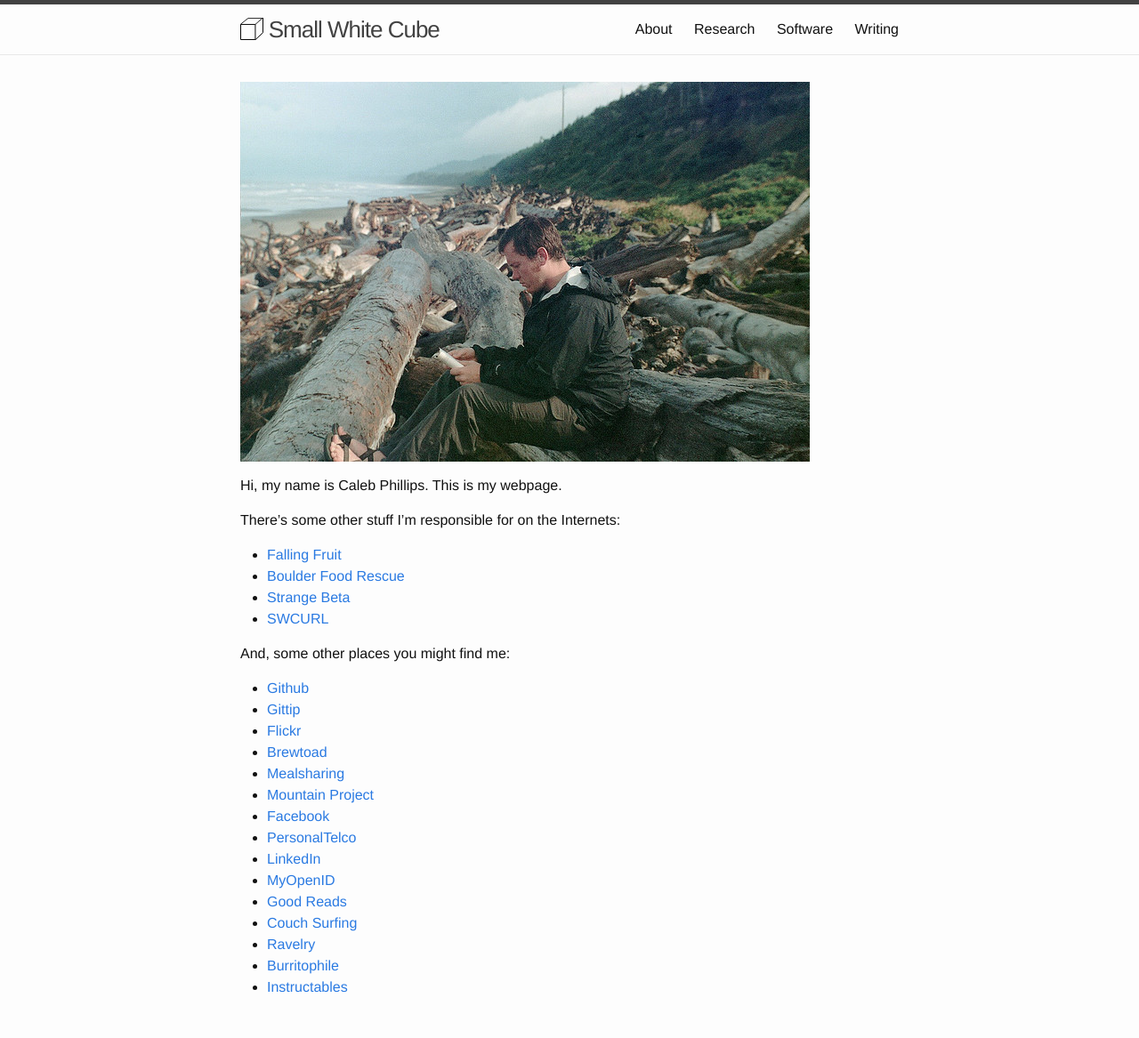
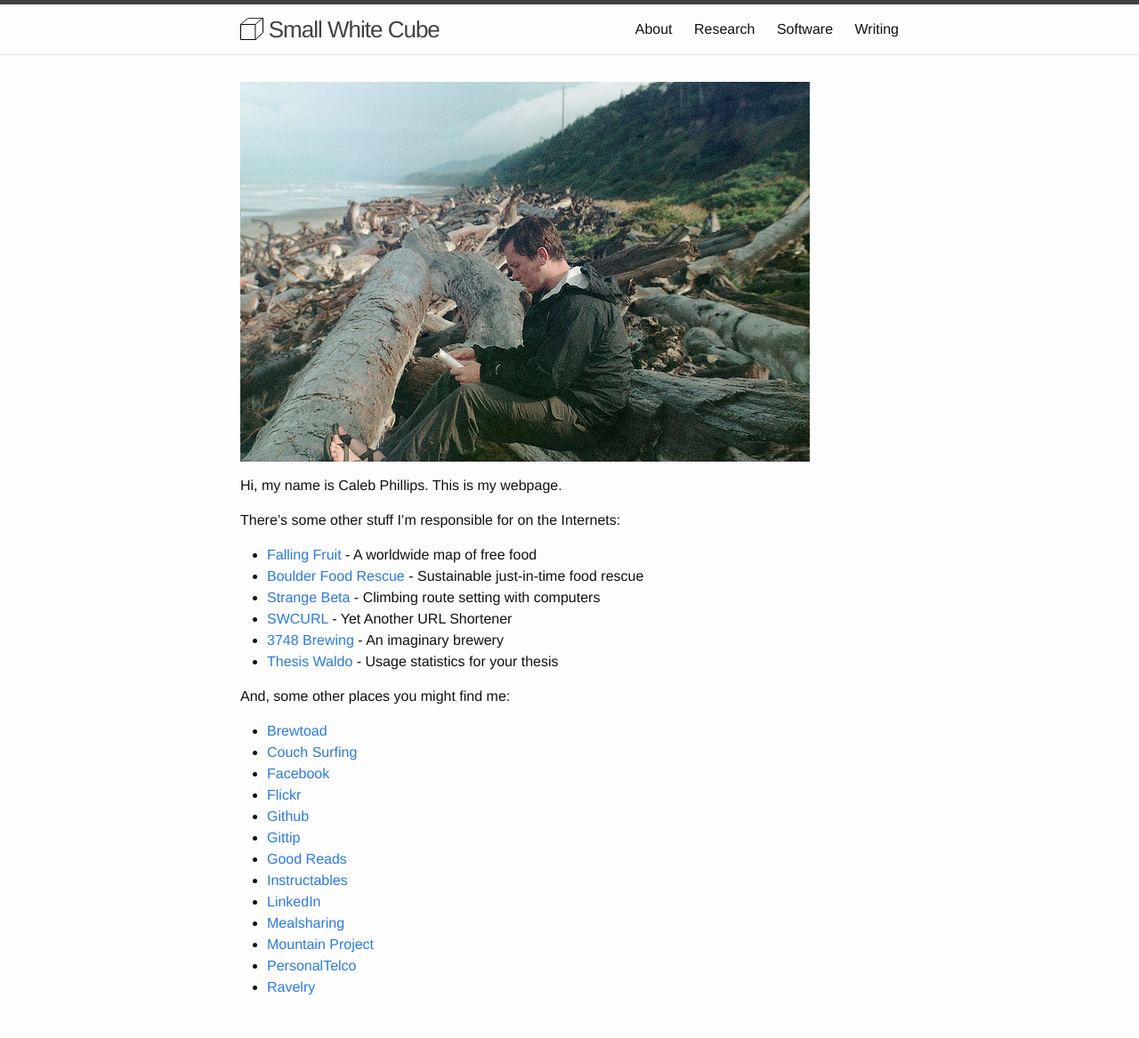
Before and after one commit to somerandomsequence/smallwhitecube, a Jekyll site: the page built from index.md, in a window 1280 px wide. Shown: the whole page at 89% size. Built offline with Jekyll 4.4.1, drawn with Linux system fonts in a browser that asks for light colours.

Commit message:
Small updates

```diff
--- a/index.md
+++ b/index.md
@@ -7,25 +7,25 @@ Hi, my name is Caleb Phillips. This is my webpage.
 
 There's some other stuff I'm responsible for on the Internets:
 
-*  [Falling Fruit](http://fallingfruit.org)
-*  [Boulder Food Rescue](http://boulderfoodrescue.org)
-*  [Strange Beta](http://strangebeta.com)
-*  [SWCURL](http://swcurl.com)
+*  [Falling Fruit](http://fallingfruit.org) - A worldwide map of free food
+*  [Boulder Food Rescue](http://boulderfoodrescue.org) - Sustainable just-in-time food rescue
+*  [Strange Beta](http://strangebeta.com) - Climbing route setting with computers
+*  [SWCURL](http://swcurl.com) - Yet Another URL Shortener
+*  [3748 Brewing](http://3748brewing.com/) - An imaginary brewery
+*  [Thesis Waldo](http://thesiswaldo.org) - Usage statistics for your thesis
 
 And, some other places you might find me:
 
+*  [Brewtoad](http://www.brewtoad.com/users/50568)
+*  [Couch Surfing](https://www.couchsurfing.org/people/cphillips/)
+*  [Facebook](http://www.facebook.com/profile.php?id=42001954)
+*  [Flickr](http://flickr.com/photos/somerandomsequence)
 *  [Github](https://github.com/somerandomsequence)
 *  [Gittip](https://www.gittip.com/Caleb%20Phillips/)
-*  [Flickr](http://flickr.com/photos/somerandomsequence)
-*  [Brewtoad](http://www.brewtoad.com/users/50568)
+*  [Good Reads](http://www.goodreads.com/user/show/1442825)
+*  [Instructables](http://www.instructables.com/member/cphillips/)
+*  [LinkedIn](http://www.linkedin.com/in/smallwhitecube)
 *  [Mealsharing](http://www.mealsharing.com/users/caleb-p)
 *  [Mountain Project](http://www.mountainproject.com/u/caleb_phillips/106046876)
-*  [Facebook](http://www.facebook.com/profile.php?id=42001954)
 *  [PersonalTelco](http://wiki.personaltelco.net/CalebPhillips)
-*  [LinkedIn](http://www.linkedin.com/in/smallwhitecube)
-*  [MyOpenID](http://caleb.myopenid.com/)
-*  [Good Reads](http://www.goodreads.com/user/show/1442825)
-*  [Couch Surfing](https///www.couchsurfing.org/people/cphillips/)
 *  [Ravelry](http://www.ravelry.com/people/caleb)
-*  [Burritophile](http://www.burritophile.com/user.php?id=1710)
-*  [Instructables](http://www.instructables.com/member/cphillips/)
```
Also changed, not shown: research.md (+2 -0 lines).
